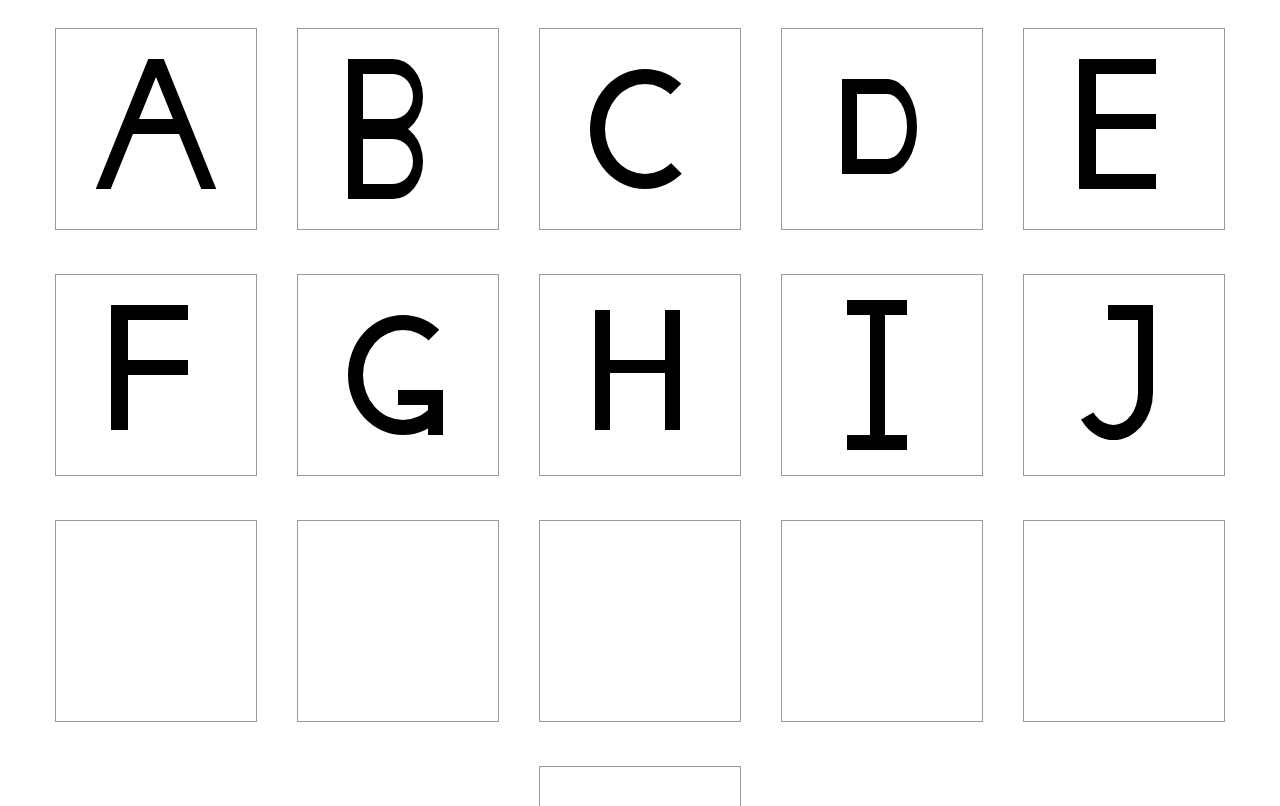
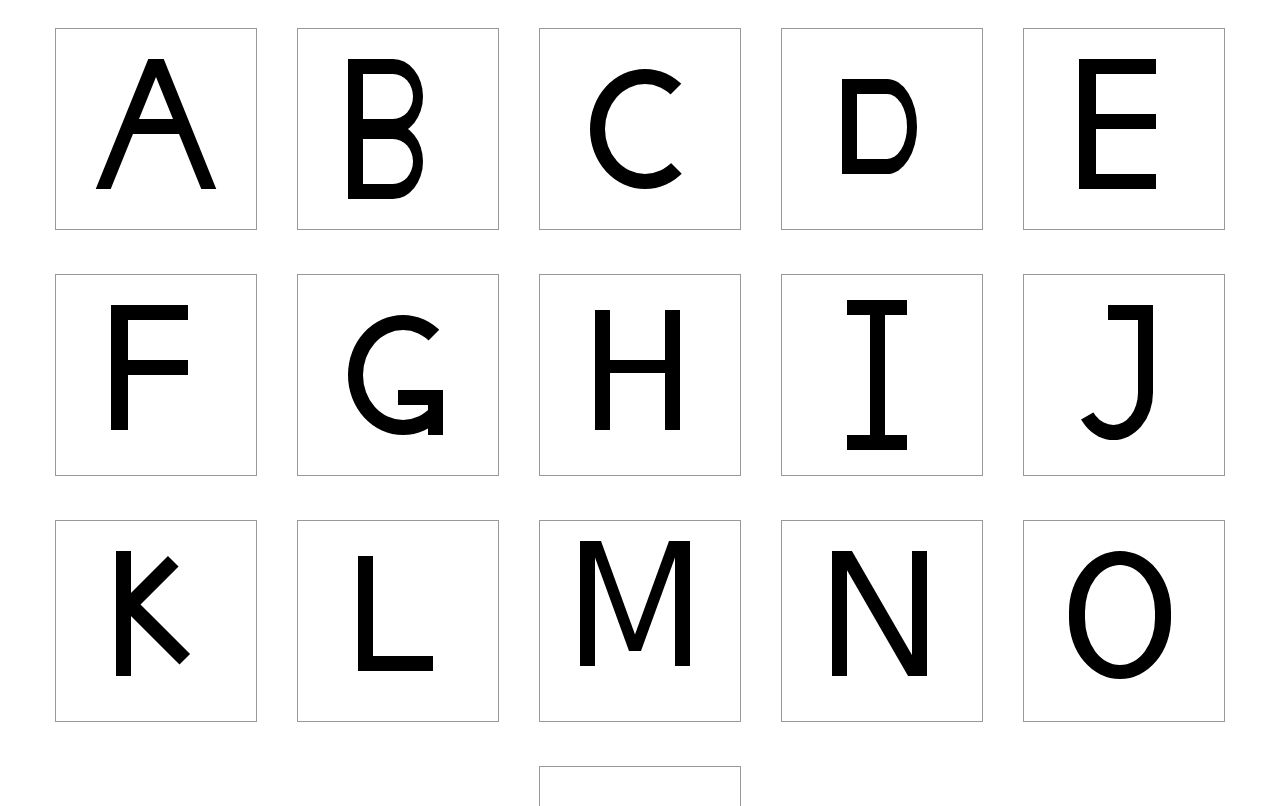
Before and after one commit to ivanYF/-css-letter, a Vue app: page / in a window 1280 px wide. Shown: the top 806 px of the page. Built offline with nearby package versions, Linux system fonts and the light colour scheme.

Commit message:
five letter

```diff
--- a/src/App.vue
+++ b/src/App.vue
@@ -78,6 +78,105 @@ export default {
         margin: 20px;
         overflow: hidden;
         border: 1px solid #999;
+        .o{
+            position:relative;
+            top:30px;
+            left:45px;
+            width:70px;
+            height:100px;
+            border-width:14px 16px 14px 16px;
+            border-color:#000000;
+            border-style:solid;
+            border-radius:55% /52%;
+        }
+        .n{
+            position: relative;
+            top:30px;
+            left:50px;
+            width:65px;
+            height:125px;
+            border-width:0 15px 0 15px;
+            border-color:#000;
+            border-style:solid;
+            &:after{
+                transform:skew(30deg,0);
+                position:absolute;
+                content:'';
+                top:0;
+                left:25px;
+                width:16px;
+                height:125px;
+                background-color:#000;
+            }
+        }
+        .m{
+            position: relative;
+            top:20px;
+            left:40px;
+            width:80px;
+            height:125px;
+            border-width:0 15px 0 15px;
+            border-color:#000;
+            border-style:solid;
+            &:after{
+                transform:skew(20deg,0);
+                position:absolute;
+                content:'';
+                top:0;
+                left:14px;
+                width:12px;
+                height:110px;
+                background-color:#000;
+            }
+            &:before{
+                transform:skew(-20deg,0);
+                position:absolute;
+                content:'';
+                top:0;
+                right:14px;
+                width:12px;
+                height:110px;
+                background-color:#000;
+            }
+        }
+        .l{
+            width: 60px;
+            height: 100px;
+            position: relative;
+            border-width: 0 0 15px 15px;
+            border-style: solid;
+            border-color: #000;
+            left: 60px;
+            top:35px;
+        }
+        .k{
+            width: 0px;
+            height: 125px;
+            position: relative;
+            border-left: 15px solid #000;
+            left: 60px;
+            top:30px;
+            &:after{
+                width: 15px;
+                height: 70px;
+                content: '';
+                position: absolute;
+                background: #000;
+                left: 10px;
+                top:0;
+                transform: rotate(45deg);
+            }
+            &:before{
+                width: 15px;
+                height: 80px;
+                content: '';
+                position: absolute;
+                background: #000;
+                left: 18px;
+                top:40px;
+                transform: rotate(-45deg);
+            }
+        }
         .j{
             width: 50px;
             height: 80px;
```
